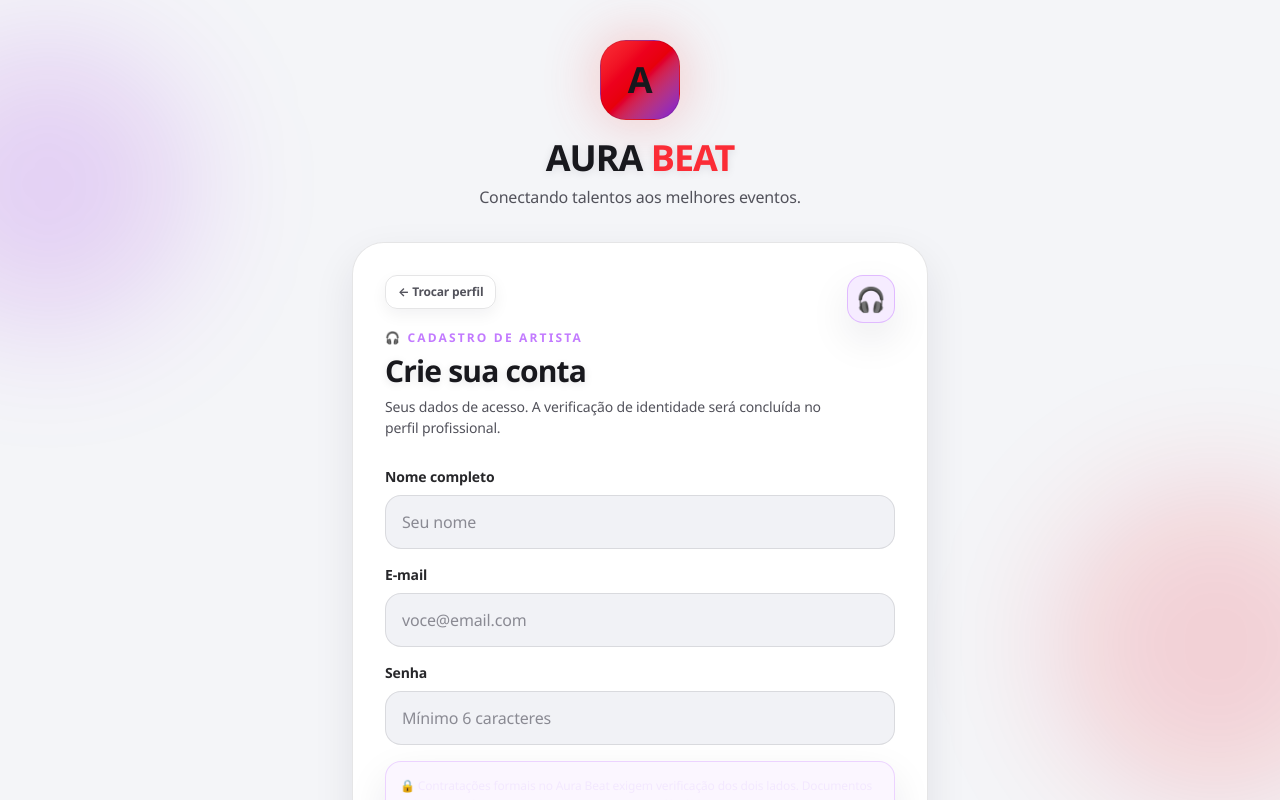
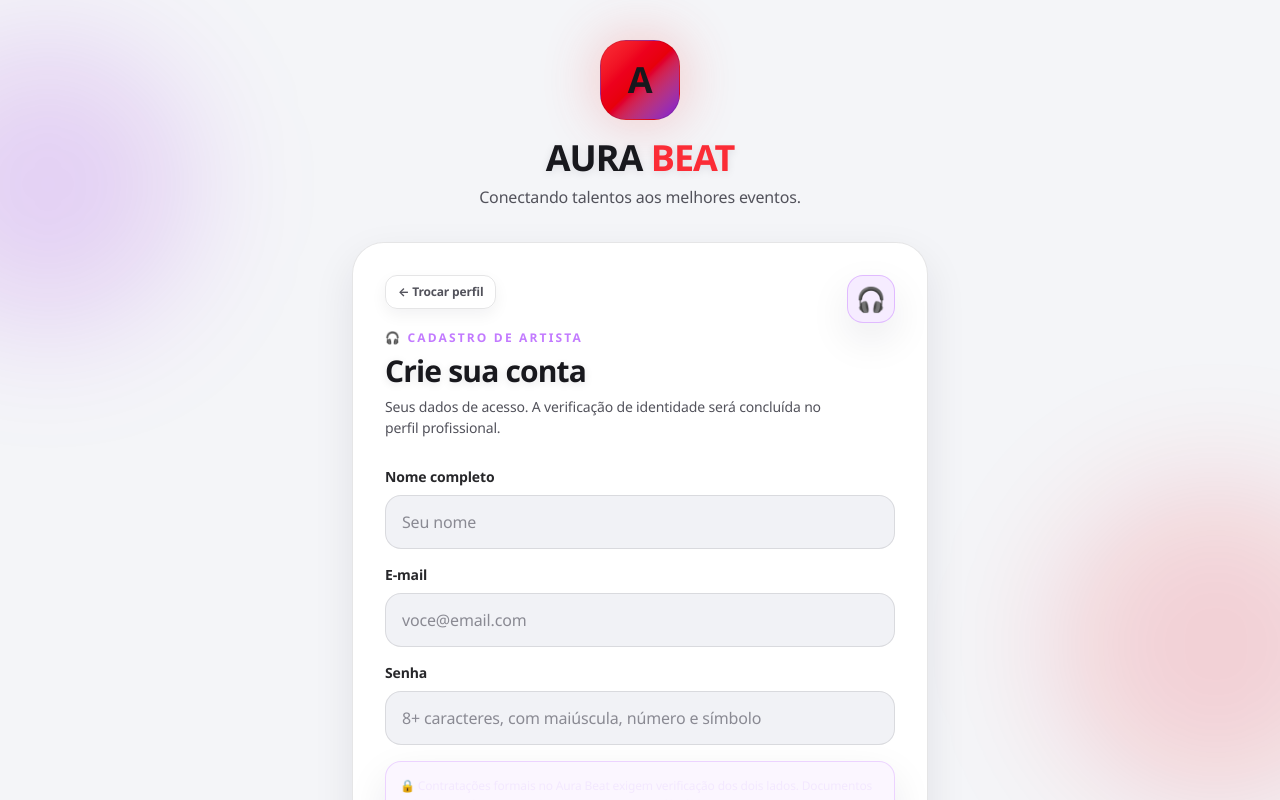
Before and after one commit to igorribas425/aura-beat, a Next.js app: page /cadastro in a window 1280 px wide. Both pictures are taken after a click on the button 428 px from the left and 532 px from the top of the page. Shown: the top 800 px of the page. Built offline with nearby package versions, Linux system fonts and the light colour scheme; no server answers.

Commit message:
Alinha senha forte no cadastro

```diff
--- a/app/cadastro/page.tsx
+++ b/app/cadastro/page.tsx
@@ -5,6 +5,7 @@ import type { FormEvent } from "react";
 import Link from "next/link";
 import { useRouter } from "next/navigation";
 import { getAuthenticatedDestination } from "../../lib/auth-navigation";
+import { PASSWORD_REQUIREMENTS_TEXT, passwordMeetsRequirements } from "../../lib/password";
 import { supabase } from "../../lib/supabase";
 
 type TipoPerfil = "artist" | "venue";
@@ -122,8 +123,8 @@ export default function CadastroPage() {
       return;
     }
 
-    if (senha.length < 6) {
-      setMensagem("A senha precisa ter pelo menos 6 caracteres.");
+    if (!passwordMeetsRequirements(senha)) {
+      setMensagem(PASSWORD_REQUIREMENTS_TEXT);
       return;
     }
 
@@ -540,8 +541,8 @@ export default function CadastroPage() {
                   value={senha}
                   onChange={(e) => setSenha(e.target.value)}
                   type="password"
-                  placeholder="Mínimo 6 caracteres"
-                  minLength={6}
+                  placeholder="8+ caracteres, com maiúscula, número e símbolo"
+                  minLength={8}
                   required
                   autoComplete="new-password"
                   className="w-full rounded-2xl border border-zinc-800 bg-zinc-900 px-4 py-3.5 outline-none transition focus:border-red-500"
```
